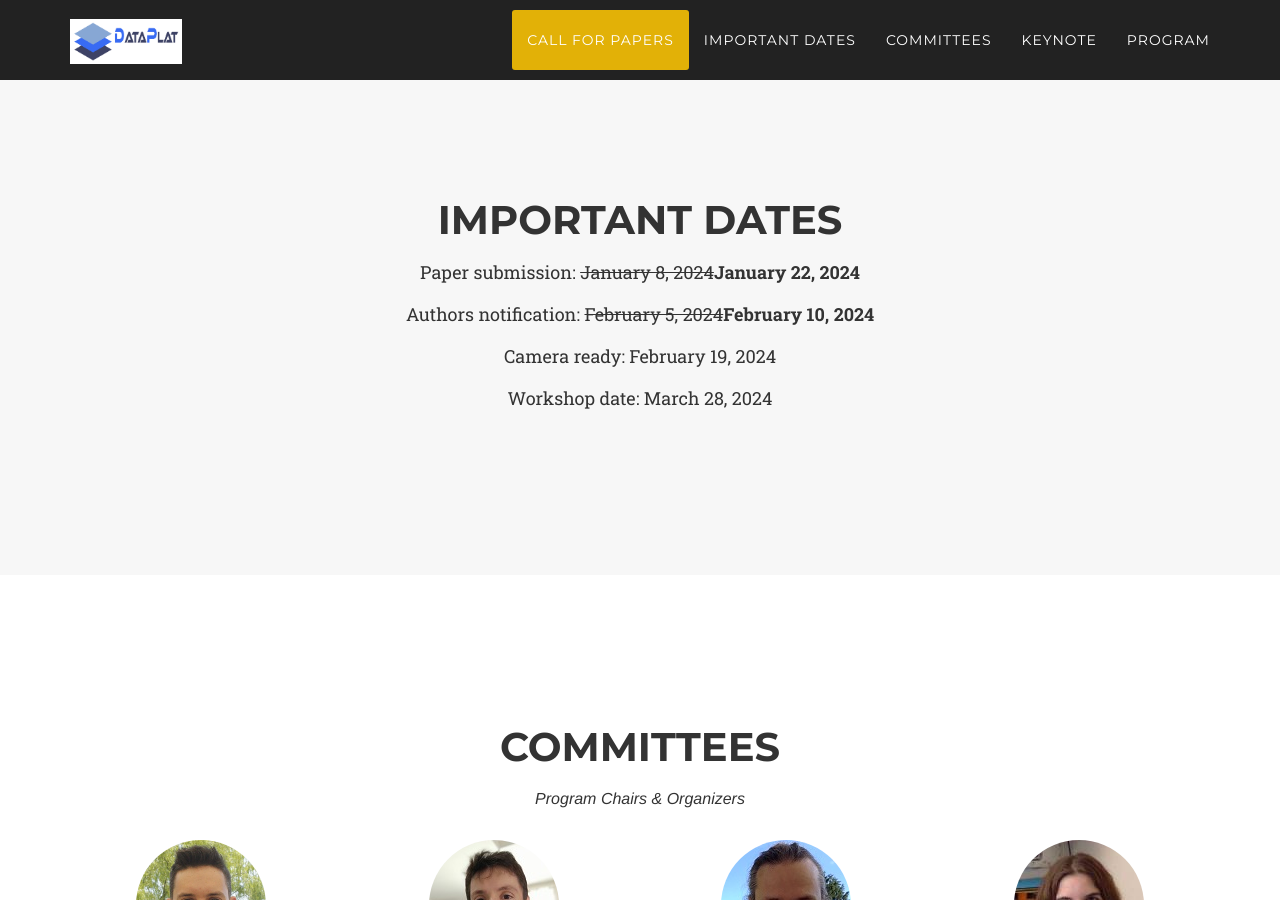
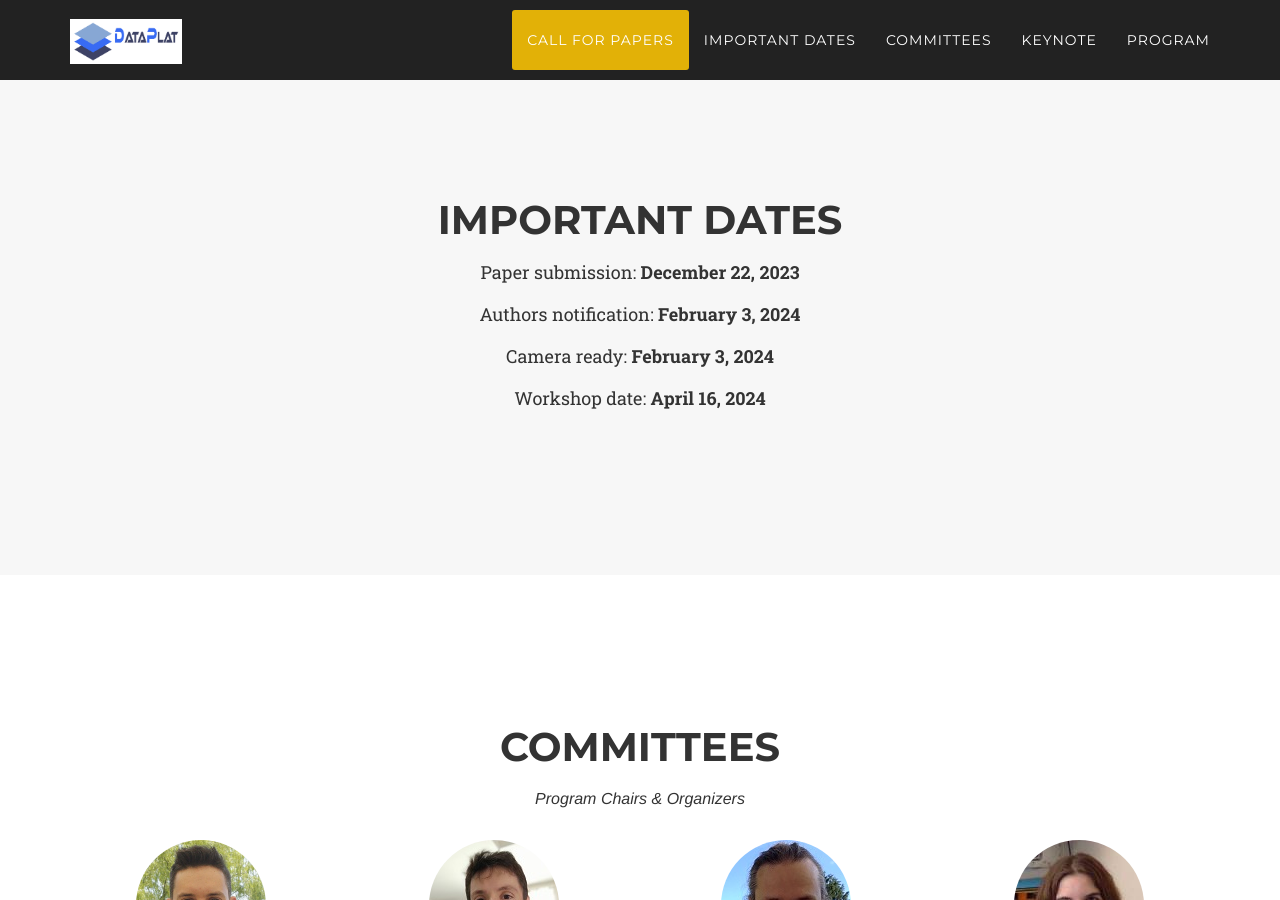
Before and after one commit to big-unibo/dataplat2024, a Jekyll site: the page built from index.html, in a window 1280 px wide and 900 px high, scrolled down 2243 px. Built offline with Jekyll 4.4.1, drawn with Linux system fonts in a browser that asks for light colours; some web fonts are replaced.

Commit message:
cleaning

```diff
--- a/_includes/dates.html
+++ b/_includes/dates.html
@@ -5,14 +5,20 @@
             <div class="col-lg-12 text-center">
                 <h2 class="section-heading">Important dates</h2>
                 <div class="dates">
-                    <p>Paper submission: <s>January 8, 2024</s><strong>January 22, 2024</strong></p>
-                    <p>Authors notification: <s>February 5, 2024</s><strong>February 10, 2024</strong></p>
-                    <p>Camera ready: February 19, 2024</p>
-                    <p>Workshop date: March 28, 2024</p>
-                    <!--<p>Paper submission: <s>December 12, 2021</s> <strong>January 20, 2024</strong></p>-->
-                    <!--<p>Authors notification: <s>January 17, 2024</s> <strong>February 18, 2024</strong></p>-->
-                    <!--<p>Camera ready: <strong>February 25, 2024</strong></p>-->
-                    <!--<p>Workshop date: <strong><span style="color:red">March 29, 2024</span></strong></p>-->
+                    <p>Paper submission: <strong>December 22, 2023</strong></p>
+                    <p>Authors notification: <strong>February 3, 2024</strong></p>
+                    <p>Camera ready: <strong>February 3, 2024</strong></p>
+                    <p>Workshop date: <strong>April 16, 2024</strong></p>
+
+                    <!--<p>Paper submission: <s>January 8, 2023</s><strong>January 22, 2023</strong></p>-->
+                    <!--<p>Authors notification: <s>February 5, 2023</s><strong>February 10, 2023</strong></p>-->
+                    <!--<p>Camera ready: February 19, 2023</p>-->
+                    <!--<p>Workshop date: March 28, 2023</p>-->
+
+                    <!--<p>Paper submission: <s>December 12, 2021</s> <strong>January 20, 2022</strong></p>-->
+                    <!--<p>Authors notification: <s>January 17, 2022</s> <strong>February 18, 2022</strong></p>-->
+                    <!--<p>Camera ready: <strong>February 25, 2022</strong></p>-->
+                    <!--<p>Workshop date: <strong><span style="color:red">March 29, 2022</span></strong></p>-->
                 </div>
             </div>
     </div>
```
